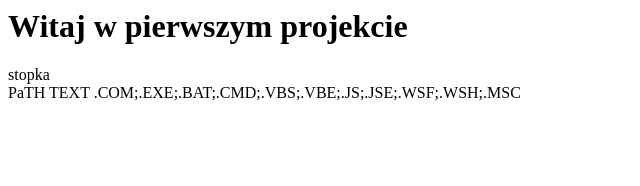
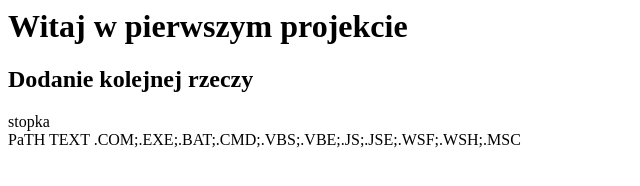
Before and after one commit to hnatek/KursGita, a plain HTML site: page index.html in a window 1280 px wide. Shown: the whole page, without its empty margins (0-640 px from the left). Drawn offline with Linux system fonts and the light colour scheme.

Commit message:
Changed style in index.html

```diff
--- a/index.html
+++ b/index.html
@@ -5,6 +5,7 @@
 <div>
 
 <h1>Witaj w pierwszym projekcie</h1>
+<h2>Dodanie kolejnej rzeczy</h2>
 </div>
 
 <footer>
```
